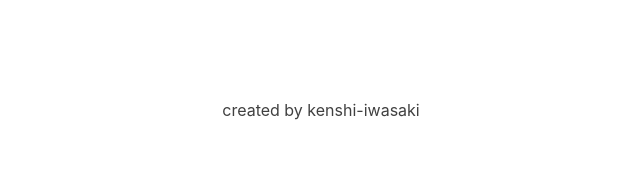
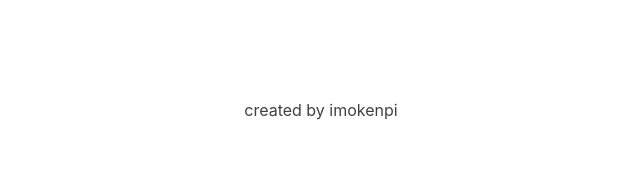
Before and after one commit to kensiiwasaki/myblog, a Next.js app: page /components/Footer in a window 1280 px wide. Shown: the top 190 px of the page, without its empty margins (319-959 px from the left). Built offline with nearby package versions, Linux system fonts and the light colour scheme.

Commit message:
modify: フラグメントに変更

```diff
--- a/src/pages/components/Footer.tsx
+++ b/src/pages/components/Footer.tsx
@@ -4,7 +4,7 @@ import styles from "./Footer.module.scss";
 const Footer = () => {
   return (
     <div className={styles.body}>
-      <span>created by kenshi-iwasaki</span>
+      <span>created by imokenpi</span>
     </div>
   );
 };
--- a/src/pages/index.tsx
+++ b/src/pages/index.tsx
@@ -23,12 +23,12 @@ const Home: FC<Props> = ({ blog }) => {
   }, [getPosts]);
 
   return (
-    <div>
+    <>
       <Header />
       <Blog blog={blog} />
       <div>{posts.name}</div>
       <Footer />
-    </div>
+    </>
   );
 };
 
```
